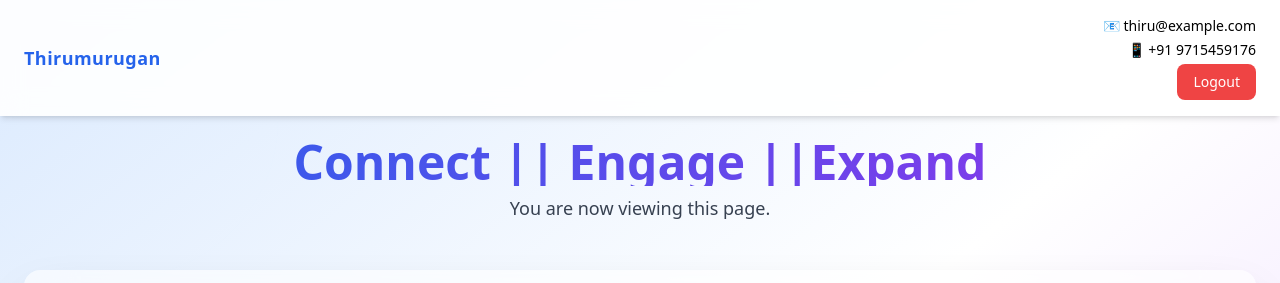
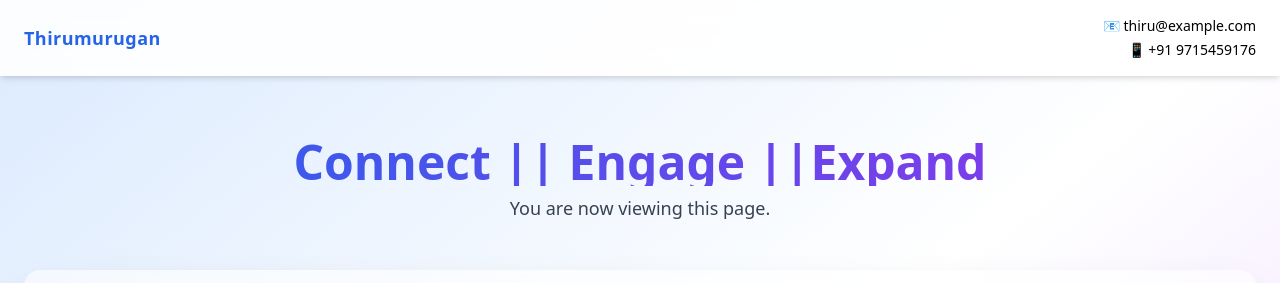
Before and after one commit to suryaraj-thirumuruga-idm/gmeet, a plain HTML site: page index.html in a window 1280 px wide. Shown: the top 283 px of the page. Drawn offline with nearby package versions, Linux system fonts and the light colour scheme; some packages are replaced by stand-ins of ours; a script that the page names is missing.

Commit message:
remove logout

```diff
--- a/index.html
+++ b/index.html
@@ -67,10 +67,7 @@
   </div>
 
   <script>
-    function logout() {
-      localStorage.removeItem("loggedIn");
-      Swal.fire("Logged out", "You have been logged out successfully.", "success");
-    }
+
 
     // Hide loader when content is ready
     window.addEventListener("load", () => {
@@ -93,7 +90,7 @@
     <div class="text-sm text-right space-y-1">
       <div>📧 thiru@example.com</div>
       <div>📱 +91 9715459176</div>
-      <button onclick="logout()" class="bg-red-500 text-white px-4 py-2 rounded-lg hover:bg-red-600 transition">Logout</button>
+
     </div>
   </header>
 
```
